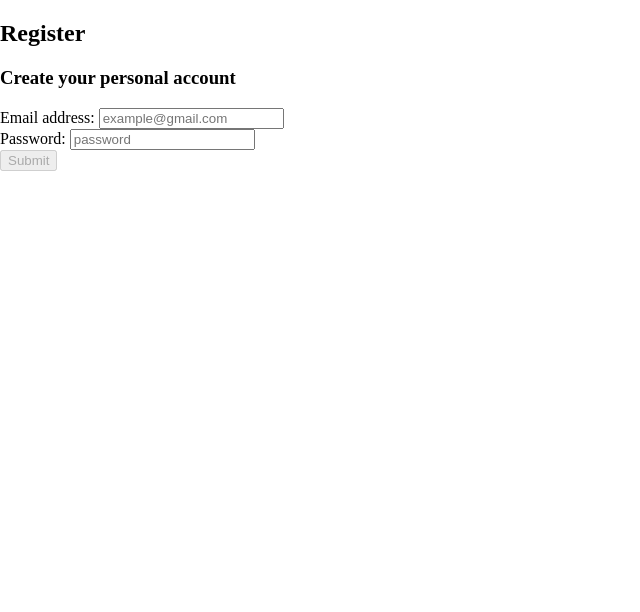
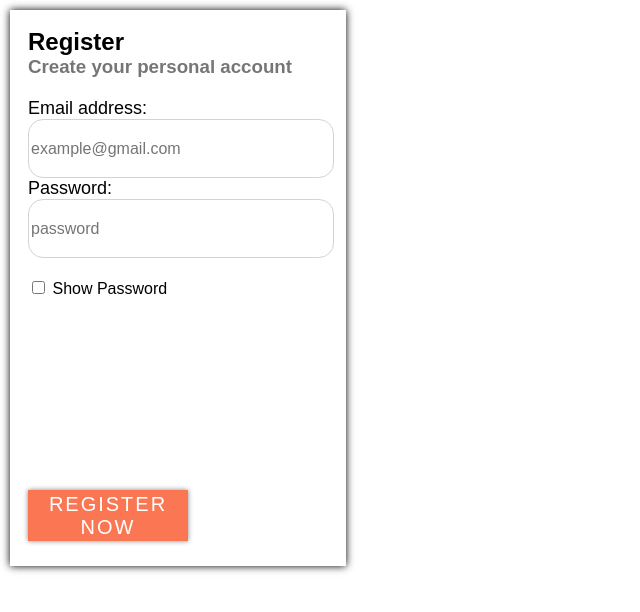
Before and after one commit to red17electro/RegistrationForm-CodingChallenge, a website: page index.html in a window 1280 px wide. Shown: the whole page, without its empty margins (0-640 px from the left). Drawn offline with nearby package versions, Linux system fonts and the light colour scheme; files that its build step writes are made by us from their sources.

Commit message:
feat 1: add labels to improve accessibility; feat 2: fix the submit button; feat 3: add showPassword functionality; feat 4: add the styles for the form;

```diff
--- a/index.html
+++ b/index.html
@@ -11,18 +11,18 @@
 
   <body>
     <main>
-      <div id="form">
+      <form id="RegistrationForm">
         <h2>Register</h2>
         <h3>Create your personal account</h3>
 
-        Email address:
+        <label id="email-label" for="email">Email address:</label><br />
         <input
           type="text"
           id="email"
           name="email"
           placeholder="example@gmail.com"
         /><br />
-        Password:
+        <label id="password-label" for="email">Password:</label><br />
         <input
           id="password"
           type="password"
@@ -31,8 +31,12 @@
           minlength="8"
           required
         /><br />
-        <input id='submit' type="submit" disabled />
-      </div>
+        <input id="showPass" type="checkbox" />
+        <label id="showPass-label" for="showPass">Show Password</label><br />
+        <button id="submit" type="submit" form="RegistrationForm" disabled>
+          Register Now
+        </button>
+      </form>
     </main>
     <script async defer charset="utf-8" src="js/main.js"></script>
   </body>
--- a/js/main.js
+++ b/js/main.js
@@ -4,9 +4,11 @@
 
 window.addEventListener("load", event => {
   const $passwordInput = document.querySelector("#password");
+  const $showPasswordInput = document.querySelector("#showPass");
 
   $passwordInput.addEventListener("input", strengthMeter); // register for oninput
   $passwordInput.addEventListener("propertychange", strengthMeter); // for IE8
+  $showPasswordInput.addEventListener("change", showPassword);
 });
 
 strengthMeter = e => {
@@ -73,9 +75,17 @@ strengthMeter = e => {
 
   if (!errors) {
     message.remove;
-    debugger;
     sumbissionBtn.disabled = false;
   } else {
     e.target.parentNode.insertBefore(message, e.target.nextSibling);
   }
 };
+
+showPassword = e => {
+  const $passwordInput = document.querySelector("#password");
+  if (e.target.checked) {
+    $passwordInput.type = "text";
+  } else {
+    $passwordInput.type = "password";
+  }
+};
--- a/sass/styles.scss
+++ b/sass/styles.scss
@@ -1,6 +1,11 @@
+$mainfont: sans-serif;
 $colors: (
   sucess: #69e087,
-  fail: #e95555
+  fail: #e95555,
+  form: #fff,
+  formButton: #fb7753,
+  buttonText: #fff,
+  h3Color: #767676
 );
 
 @function color($color-name) {
@@ -10,15 +15,67 @@ body,
 html {
   height: 100%;
 }
-body {
+body,
+h2,
+h3,
+p {
   // to get rid of the margin that is added by the browser default
   margin: 0;
 }
-
-.success-password{
-    color: color(sucess);
+h3 {
+  margin-bottom: 20px;
+}
+* {
+  font-family: $mainfont;
+}
+#RegistrationForm {
+  position: absolute;
+  width: 300px;
+  height: 520px;
+  margin: 10px;
+  padding: 18px;
+  background-color: color(form);
+  box-shadow: 0px 0px 8px 0px;
+  #submit {
+    position: absolute;
+    bottom: 25px;
+    text-transform: uppercase;
+    background-color: color(formButton);
+    min-width: 40px;
+    min-height: 40px;
+    width: 160px;
+    height: 51px;
+    color: color(buttonText);
+    border: 0;
+    white-space: normal;
+    font-size: 20px;
+    margin-top: 15px;
+    box-shadow: 0 0 5px 0px #888;
+    letter-spacing: 2px;
+  }
+  h3 {
+    color: color(h3Color);
+  }
+}
+#email,
+#password {
+  width: 100%;
+  height: 55px;
+  border: 1px solid lightgray;
+  border-radius: 15px;
+  font-size: 16px;
+}
+#password {
+  margin-bottom: 20px;
+}
+.success-password {
+  color: color(sucess);
+}
+.fail-password {
+  color: color(fail);
 }
 
-.fail-password{
-    color: color(fail);
+#email-label,
+#password-label {
+  font-size: 18px;
 }
```
Also changed, not shown: dist/css/styles.css, dist/index.html, dist/js/main.js, sass/styles.css (deleted), 1 other file.
